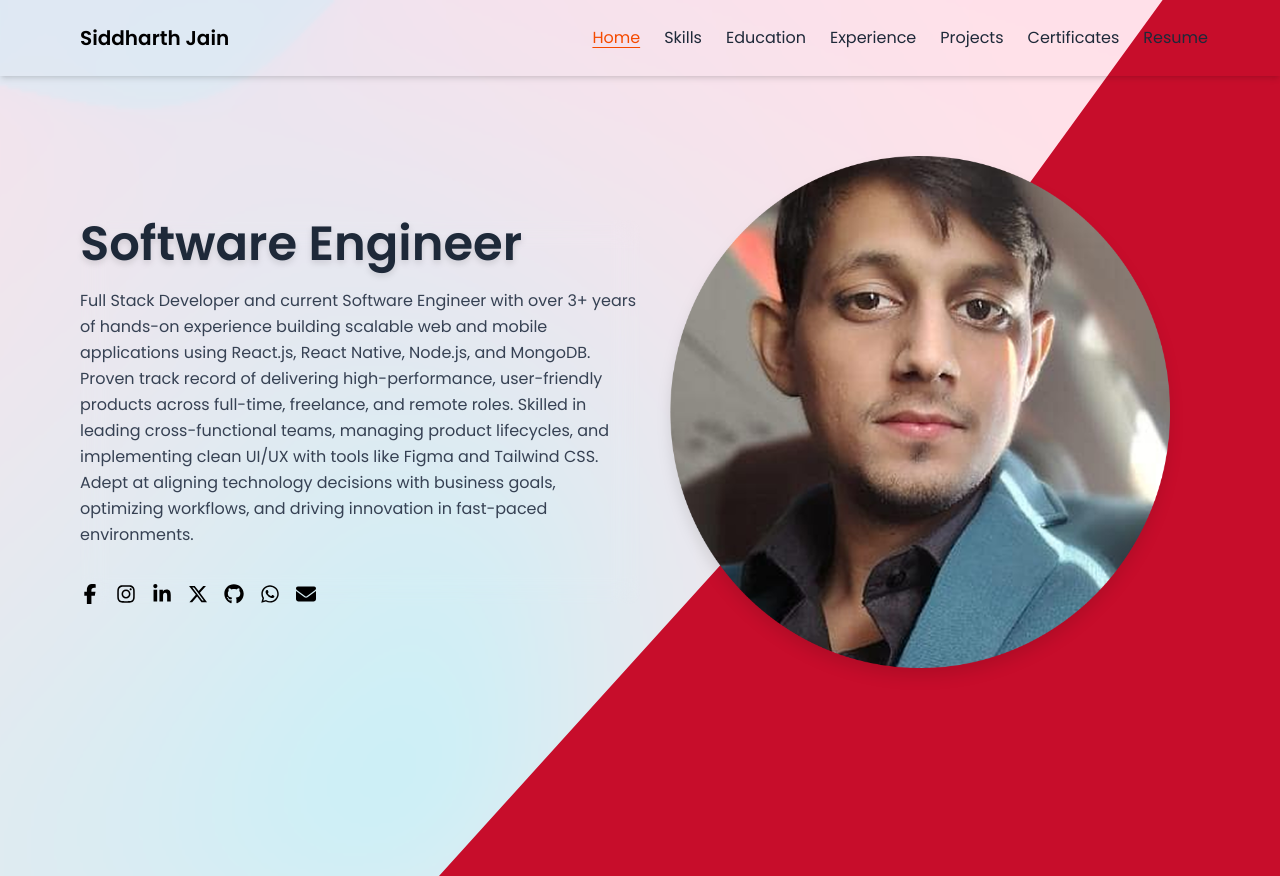
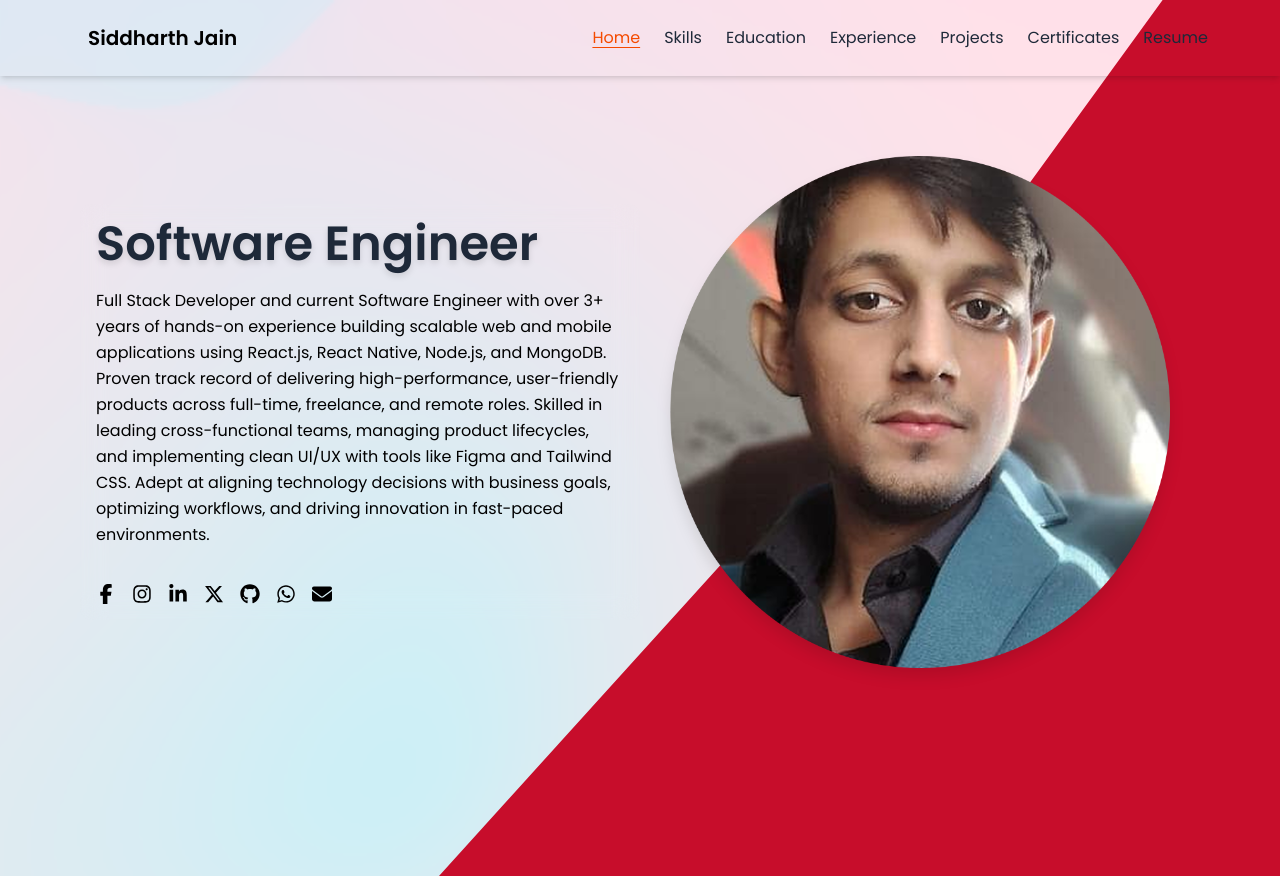
Before and after one commit to infosiddjain/Portfolio, a Next.js app: page / in a window 1280 px wide. Built offline with nearby package versions, Linux system fonts and the light colour scheme; a web font is replaced by a local one.

Commit message:
fix: bugs issue

```diff
--- a/src/app/page.tsx
+++ b/src/app/page.tsx
@@ -70,11 +70,11 @@ export default function Home() {
             transition={{ duration: 0.6 }}
             className="w-full md:w-1/2 text-center md:text-left space-y-6  backdrop-blur-md  rounded-xl"
           >
-            <div className="flex flex-col gap-5">
+            <div className="flex flex-col gap-5" style={{ padding: "1rem" }}>
               <h1 className="text-3xl md:text-5xl font-bold text-gray-800 font-montaga drop-shadow-md">
                 Software Engineer
               </h1>
-              <p className="text-gray-700 text-sm md:text-base leading-relaxed font-poppins">
+              <p className="text-black-700 text-sm md:text-base leading-relaxed font-poppins">
                 Full Stack Developer and current Software Engineer with over 3+
                 years of hands-on experience building scalable web and mobile
                 applications using React.js, React Native, Node.js, and MongoDB.
--- a/src/components/navbar.tsx
+++ b/src/components/navbar.tsx
@@ -29,7 +29,7 @@ export const NavBar = () => {
       {/* Header bar */}
       <div className="flex justify-between items-center p-6 md:px-18  shadow-md">
         <Link href="/">
-          <h3 className="text-xl font-semibold lg:ml-2">Siddharth Jain</h3>
+          <h3 className="text-xl font-semibold lg:ml-4">Siddharth Jain</h3>
         </Link>
 
         {/* ✅ Desktop menu list */}
```
